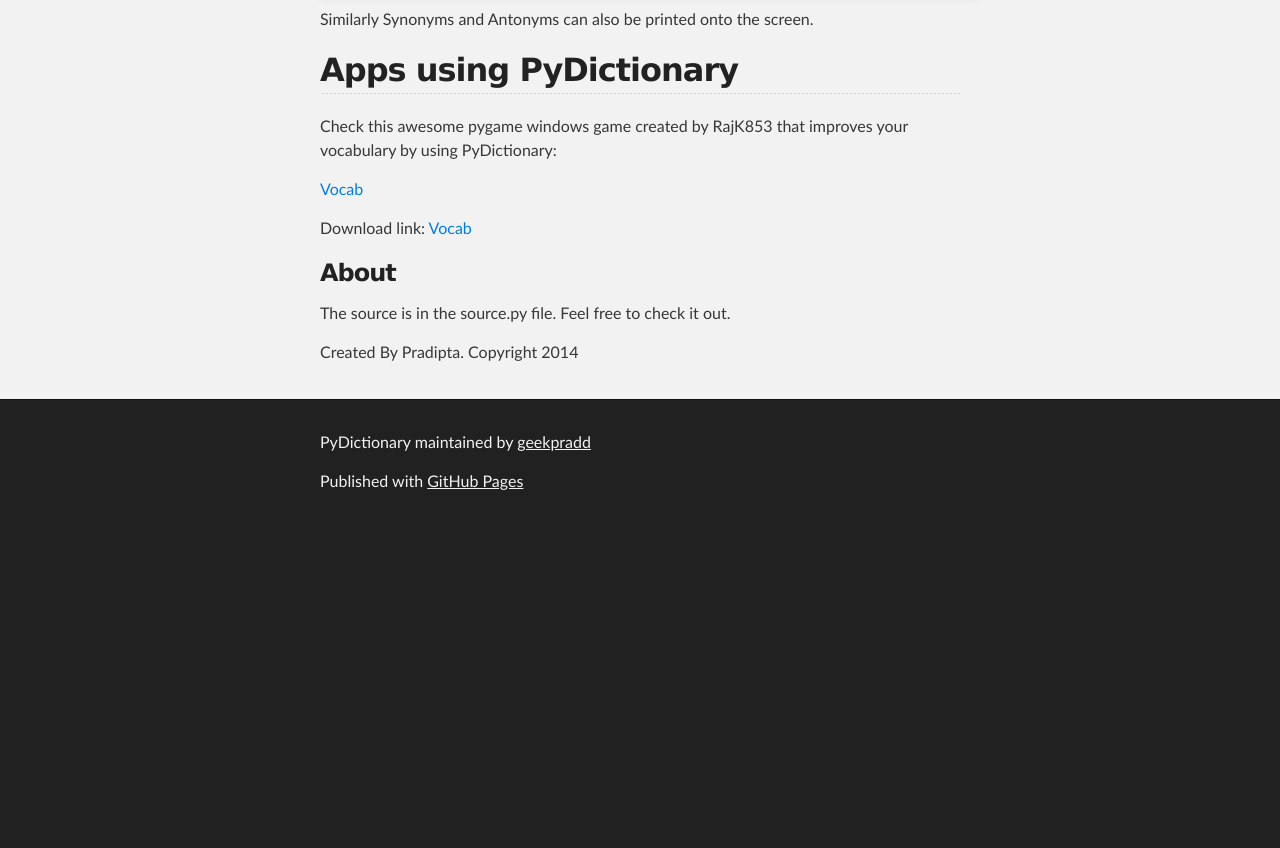
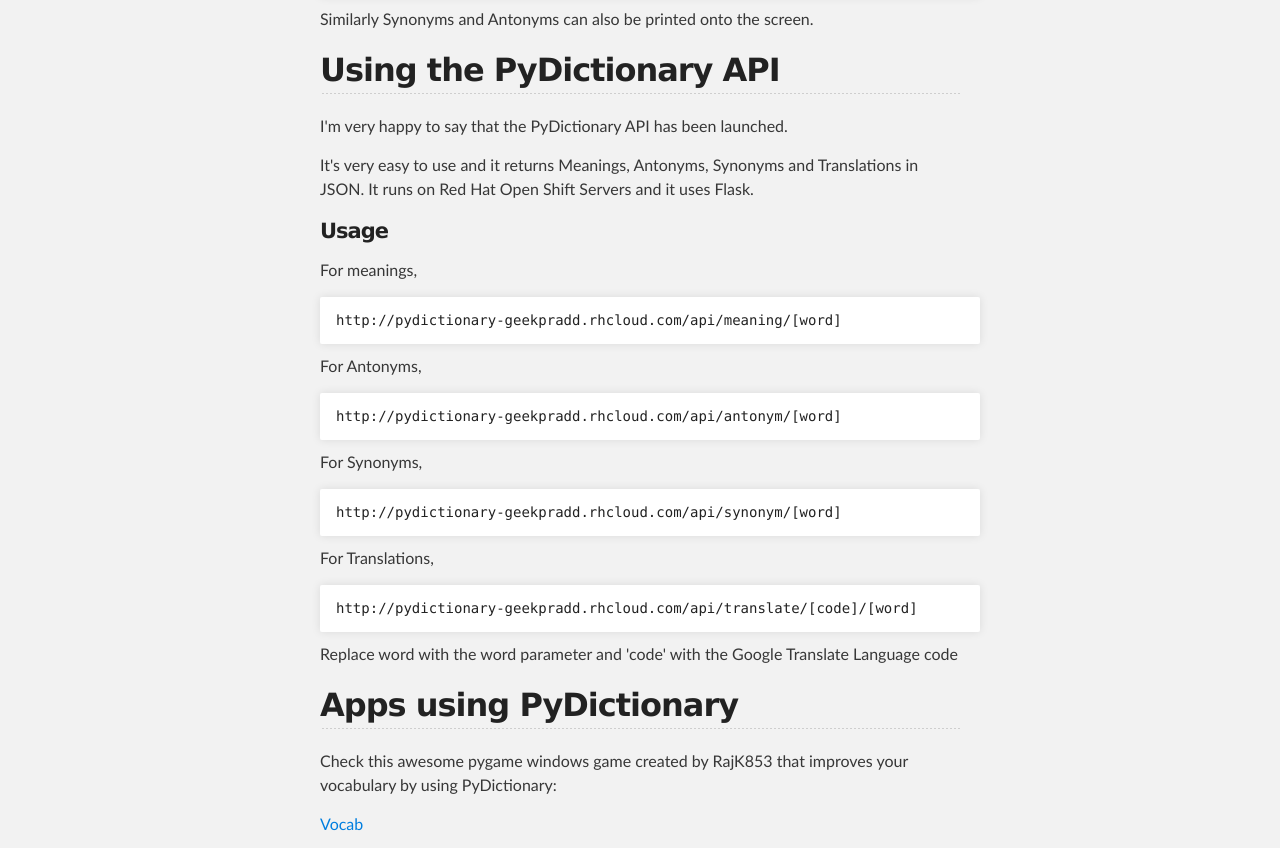
Before and after one commit to geekpradd/PyDictionary, a plain HTML site: page index.html in a window 1280 px wide. Shown: the part 2222-3070 px from the top of the page. Before the commit the page ends 2750 px from the top, so only its background shows below. Drawn offline with Linux system fonts and the light colour scheme.

Commit message:
Create gh-pages branch via GitHub

```diff
--- a/index.html
+++ b/index.html
@@ -117,6 +117,38 @@
 <p>Similarly Synonyms and Antonyms can also be printed onto the screen.</p>
 
 <h2>
+<a id="using-the-pydictionary-api" class="anchor" href="#using-the-pydictionary-api" aria-hidden="true"><span class="octicon octicon-link"></span></a>Using the PyDictionary API</h2>
+
+<p>I'm very happy to say that the PyDictionary API has been launched.</p>
+
+<p>It's very easy to use and it returns Meanings, Antonyms, Synonyms and Translations in JSON. It runs on Red Hat Open Shift Servers and it uses Flask.</p>
+
+<h4>
+<a id="usage-1" class="anchor" href="#usage-1" aria-hidden="true"><span class="octicon octicon-link"></span></a>Usage</h4>
+
+<p>For meanings,</p>
+
+<pre><code>http://pydictionary-geekpradd.rhcloud.com/api/meaning/[word]
+</code></pre>
+
+<p>For Antonyms,</p>
+
+<pre><code>http://pydictionary-geekpradd.rhcloud.com/api/antonym/[word]
+</code></pre>
+
+<p>For Synonyms,</p>
+
+<pre><code>http://pydictionary-geekpradd.rhcloud.com/api/synonym/[word]
+</code></pre>
+
+<p>For Translations,</p>
+
+<pre><code>http://pydictionary-geekpradd.rhcloud.com/api/translate/[code]/[word]
+</code></pre>
+
+<p>Replace word with the word parameter and 'code' with the Google Translate Language code</p>
+
+<h2>
 <a id="apps-using-pydictionary" class="anchor" href="#apps-using-pydictionary" aria-hidden="true"><span class="octicon octicon-link"></span></a>Apps using PyDictionary</h2>
 
 <p>Check this awesome pygame windows game created by RajK853 that improves your vocabulary by using PyDictionary: </p>
```
Also changed, not shown: params.json (+1 -1 lines).
